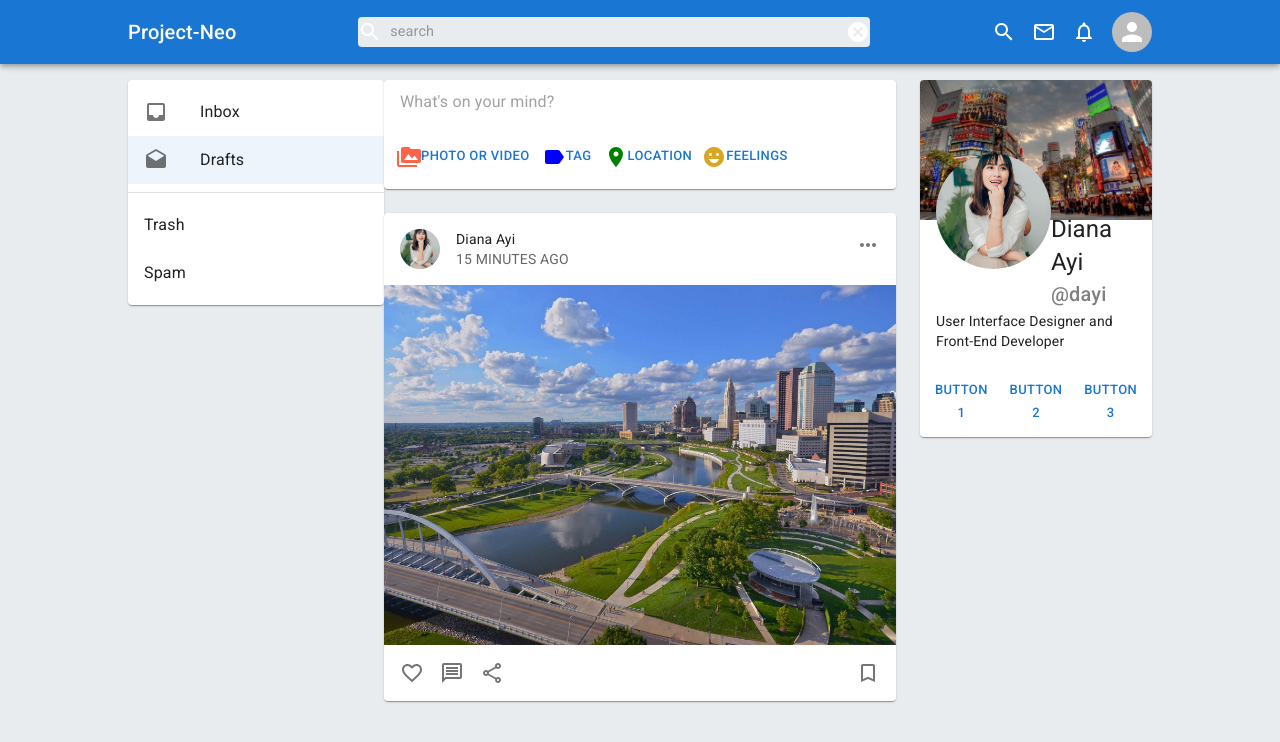
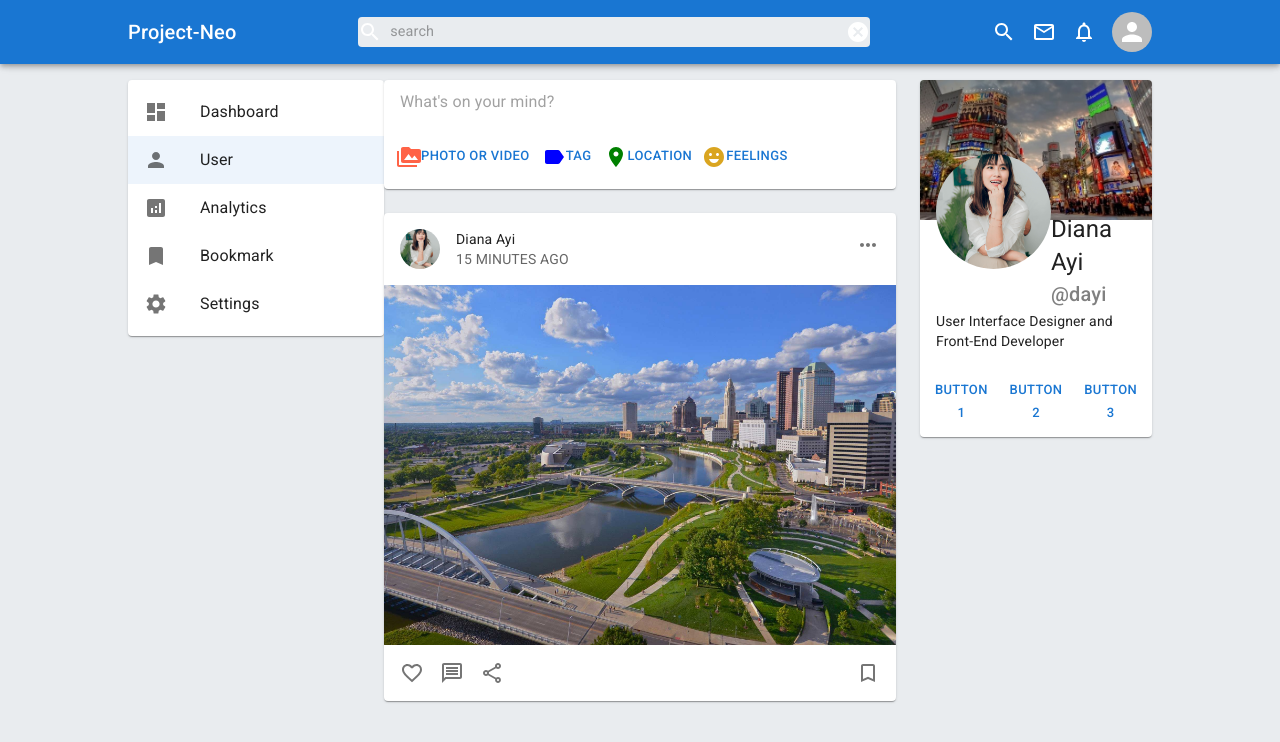
Before and after one commit to jpzambranoleon/project-neo-front-end, a React (Create React App) app: page / in a window 1280 px wide. Shown: the top 742 px of the page. Built offline with nearby package versions, Linux system fonts and the light colour scheme.

Commit message:
updated files

```diff
--- a/src/pages/homePage/components/Sidebar.jsx
+++ b/src/pages/homePage/components/Sidebar.jsx
@@ -1,4 +1,4 @@
-import { Dashboard, Drafts, Inbox } from "@mui/icons-material";
+import { Analytics, Bookmark, Chat, Dashboard, Drafts, Inbox, Person, Settings } from "@mui/icons-material";
 import { Box, Card, Divider, List, ListItemButton, ListItemIcon, ListItemText } from "@mui/material";
 import { useState } from "react";
 
@@ -17,33 +17,45 @@ const Sidebar = () => {
                     onClick={(event) => handleListItemClick(event, 0)}
                 >
                     <ListItemIcon>
-                        <Inbox />
+                        <Dashboard />
                     </ListItemIcon>
-                    <ListItemText primary="Inbox" />
+                    <ListItemText primary="Dashboard" />
                 </ListItemButton>
                 <ListItemButton
                     selected={selectedIndex === 1}
                     onClick={(event) => handleListItemClick(event, 1)}
                 >
                     <ListItemIcon>
-                        <Drafts />
+                        <Person />
                     </ListItemIcon>
-                    <ListItemText primary="Drafts" />
+                    <ListItemText primary="User" />
                 </ListItemButton>
-            </List>
-            <Divider />
-            <List component="nav" aria-label="secondary mailbox folder">
                 <ListItemButton
                     selected={selectedIndex === 2}
                     onClick={(event) => handleListItemClick(event, 2)}
                 >
-                    <ListItemText primary="Trash" />
+                    <ListItemIcon>
+                        <Analytics />
+                    </ListItemIcon>
+                    <ListItemText primary="Analytics" />
                 </ListItemButton>
                 <ListItemButton
                     selected={selectedIndex === 3}
                     onClick={(event) => handleListItemClick(event, 3)}
                 >
-                    <ListItemText primary="Spam" />
+                    <ListItemIcon>
+                        <Bookmark />
+                    </ListItemIcon>
+                    <ListItemText primary="Bookmark" />
+                </ListItemButton>
+                <ListItemButton
+                    selected={selectedIndex === 4}
+                    onClick={(event) => handleListItemClick(event, 4)}
+                >
+                    <ListItemIcon>
+                        <Settings />
+                    </ListItemIcon>
+                    <ListItemText primary="Settings" />
                 </ListItemButton>
             </List>
         </Card>
```
